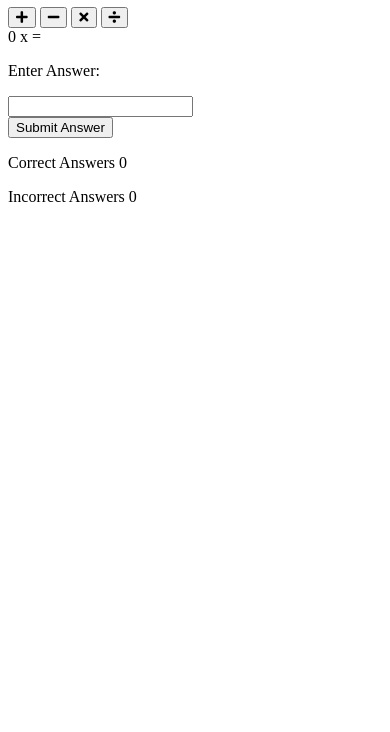
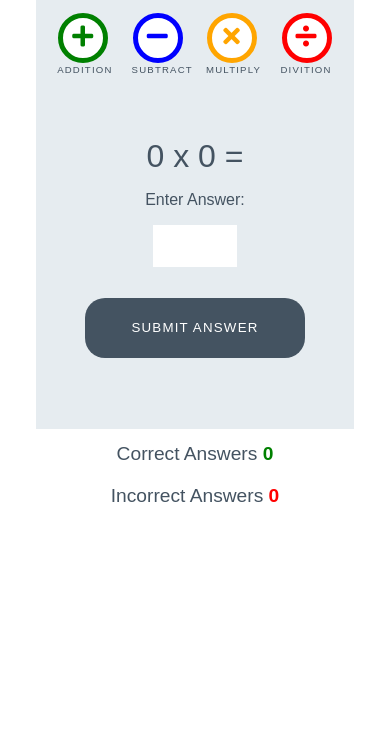
Before and after one commit to Frida010/love-maths, a plain HTML site: page index.html in a window 390 px wide. Shown: the part 112-844 px from the top of the page. Drawn offline with Linux system fonts and the light colour scheme.

Commit message:
add styles for game

```diff
--- a/assets/css/style.css
+++ b/assets/css/style.css
@@ -0,0 +1,254 @@
+/* --------- Global style */
+
+body {
+    background-color: white;
+    font-family: "Raleway", sans-serif;
+    color: #445361;
+    text-align: center;
+}
+
+/* --------- Heading */
+
+.heading {
+    text-align: center;
+    font-size: 2.5rem;
+}
+
+.logo {
+    height: 40px;
+    padding-right: 5px;
+}
+
+/* --------- Game layout */
+
+.game-area {
+    background-color: #E6ECF0;
+    box-sizing: border-box;
+    width: 85%;
+    height: 65vh;
+    max-height: 450px;
+    max-width: 830px;
+    margin-left: auto;
+    margin-right: auto;
+    padding: 1%;
+}
+
+.question-area {
+    width: 50%;
+    font-size: 2rem;
+    margin: auto;
+    padding: 50px 0;
+}
+
+.question-area span {
+    padding: 0 15px;
+}
+
+.score-area {
+    margin: 5px auto;
+    width: 60%;
+    font-size: 1.2rem;
+}
+
+.controls-area {
+    width: 85%;
+    margin: 30px auto;
+}
+
+#score {
+    color: green;
+    font-weight: bold;
+}
+
+#incorrect {
+    color: red;
+    font-weight: bold;
+}
+
+.answer-message {
+    display: none;
+    font-size: 1rem;
+}
+
+#answer-box {
+    border: none;
+    color: #445361;
+    display: inline-block;
+    height: 40px;
+    width: 80px;
+    font-size: 1.2rem;
+}
+
+.scores {
+    display: inline-block;
+    padding: 25px;
+}
+
+/* --------- Buttons */
+
+.btn {
+    width: 220px;
+    height: 60px;
+    font-family: "Raleway", sans-serif;
+    text-transform: uppercase;
+    letter-spacing: 1.2px;
+    color: white;
+}
+
+.btn:focus {
+    outline: none;
+}
+
+.btn--big {
+    padding-top: 10px;
+    border-radius: 50%;
+    background-color: white;
+    border: 10px solid;
+    width: 100px;
+    height: 100px;
+    font-size: 3.2rem;
+    margin: 0 30px;
+    transition: all 0.5s;
+}
+
+.btn--big::after {
+    content: attr(data-type);
+    font-size: 1rem;
+    color: #445361;
+    position: relative;
+    left: -0.5em;
+}
+
+.btn--blue {
+    border-color: blue;
+    color: blue;
+}
+
+.btn--blue:active,
+.btn--blue:hover {
+    background-color: darkblue;
+    color: white;
+}
+
+.btn--orange {
+    border-color: orange;
+    color: orange;
+}
+
+.btn--orange:active,
+.btn--orange:hover {
+    background-color: darkorange;
+    color: white;
+}
+
+.btn--red {
+    border-color: red;
+    color: red;
+}
+
+.btn--red:active,
+.btn--red:hover {
+    background-color: darkred;
+    color: white;
+}
+
+.btn--green {
+    border-color: green;
+    color: green;
+}
+
+.btn--green:active,
+.btn--green:hover {
+    background-color: darkgreen;
+    color: white;
+}
+
+.btn--gray {
+    margin-top: 25px;
+    background-color: #445361;
+    border: 1px transparent;
+    border-radius: 20px;
+}
+
+.btn--gray:active,
+.btn--gray:hover {
+    background-color: #0d1013;
+}
+
+/* --------- Media queries */
+
+@media (max-width: 414px) {
+    .controls-area {
+        width: 100%;
+    }
+
+    .btn--big {
+        margin: 0 10px;
+        padding: 5px;
+        border: 5px solid;
+        width: 50px;
+        height: 50px;
+        font-size: 1.5rem;
+    }
+
+    .btn--big::after {
+        font-size: 0.6rem;
+        left: -0.7rem;
+    }
+
+    .question-area {
+        padding: 10% 0;
+        width: 100%;
+    }
+
+    .question-area span {
+        padding: 0;
+    }
+
+    .answer-message {
+        display: block;
+    }
+
+    #answer-box {
+        display: block;
+        margin: 0 auto;
+    }
+
+    .btn--gray {
+        margin-top: 0;
+    }
+
+    .score-area {
+        width: 100%;
+    }
+
+    .scores {
+        margin: 0.5em auto;
+        display: block;
+        padding: 5px;
+    }
+
+    .heading {
+        font-size: 2rem;
+    }
+}
+
+@media (max-width: 320px) {
+    .game-area {
+        height: 70vh;
+    }
+
+    .controls-area {
+        width: 75%;
+        margin: 10px auto;
+    }
+
+    .btn--big {
+        margin: 10px 10px;
+    }
+
+    .question-area {
+        padding: 10px 0;
+    }
+
+}
--- a/index.html
+++ b/index.html
@@ -19,28 +19,28 @@
 
     <div class="game-area">
         <div class="controls-area">
-            <button class="btn btn--big btn--green">
+            <button data-type="addition" class="btn btn--big btn--green">
                 <i class="fas fa-plus"></i>
             </button>
-            <button class="btn btn--big btn--blue">
+            <button data-type="subtract" class="btn btn--big btn--blue">
                 <i class="fas fa-minus"></i>
             </button>
-            <button class="btn btn--big btn--orange">
+            <button data-type="multiply" class="btn btn--big btn--orange">
                 <i class="fas fa-times"></i>
             </button>
-            <button class="btn btn--big btn--red">
+            <button data-type="divition" class="btn btn--big btn--red">
                 <i class="fas fa-divide"></i>
             </button>
         </div>
         <div class="question-area">
             <span id="operand1">0</span>
             <span id="operator">x</span>
-            <span id="operand2"></span>
+            <span id="operand2">0</span>
             <span>=</span>
             <p class="answer-message">Enter Answer:</p>
             <input id="answer-box" type="number">
         </div>
-        <button class="btn btn--gray">Submit Answer</button>
+        <button data-type="submit" class="btn btn--gray">Submit Answer</button>
     </div>
 
     <div class="score-area">
```
